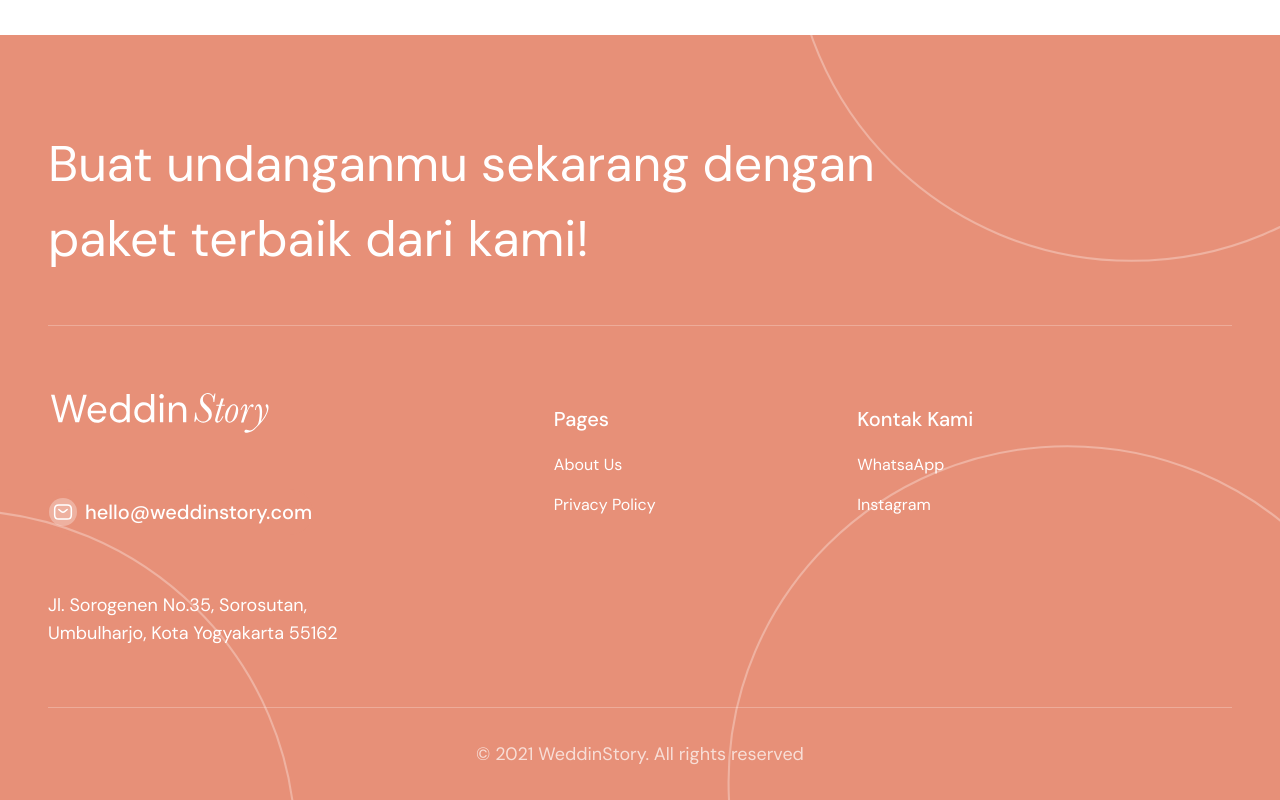
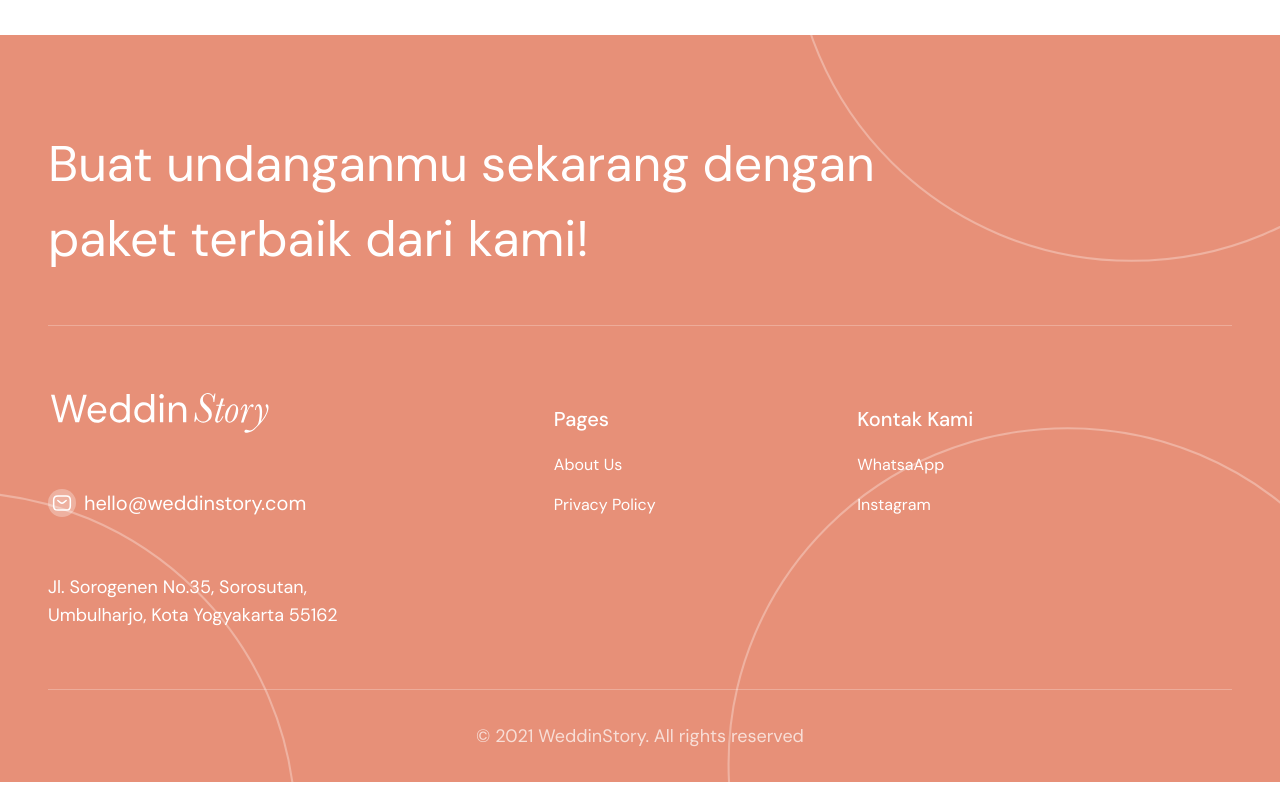
Before and after one commit to nijadev0/weddinstory, a SvelteKit app: page / in a window 1280 px wide. Shown: the part 6171-6971 px from the top of the page. Built offline with nearby package versions, Linux system fonts and the light colour scheme.

Commit message:
animation hero check

```diff
--- a/src/components/organisms/Footer.svelte
+++ b/src/components/organisms/Footer.svelte
@@ -36,10 +36,10 @@
 				<div class="col-span-5 flex w-full flex-col items-start gap-5 xl:gap-14">
 					<WeddinLogo variant="secondary" class="h-[24px] w-[102px] xl:h-[52px] xl:w-[225px]" />
 
-					<Button type="link" icon href="mailto:hello@weddinstory.com">
+					<a class="flex items-center gap-2" href="mailto:hello@weddinstory.com">
 						<Mail />
 						<span class="btn icon span">hello@weddinstory.com</span>
-					</Button>
+					</a>
 
 					<Para variant="terniary" class="max-w-[290px]">
 						Jl. Sorogenen No.35, Sorosutan, Umbulharjo, Kota Yogyakarta 55162
--- a/src/components/templates/Hero.svelte
+++ b/src/components/templates/Hero.svelte
@@ -14,7 +14,7 @@
 			'#hero-text',
 			{
 				y: [40, 0],
-				opacity: [0, 0.9, 1]
+				opacity: [0, 1]
 			},
 			{
 				duration: 0.5,
@@ -27,7 +27,7 @@
 			'#hero-image',
 			{
 				y: [40, 0],
-				opacity: [0, 0.9, 1]
+				opacity: [0, 1]
 			},
 			{
 				duration: 0.5,
```
